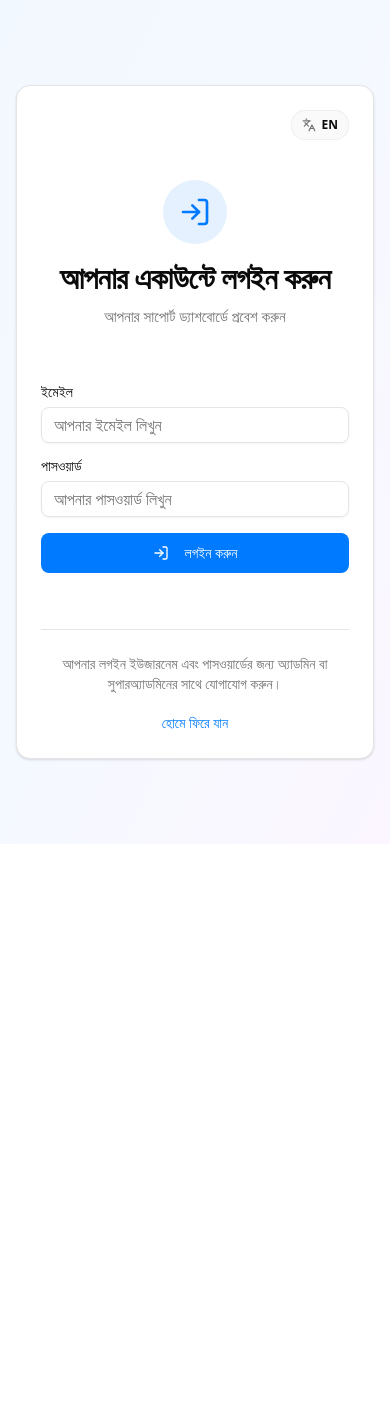
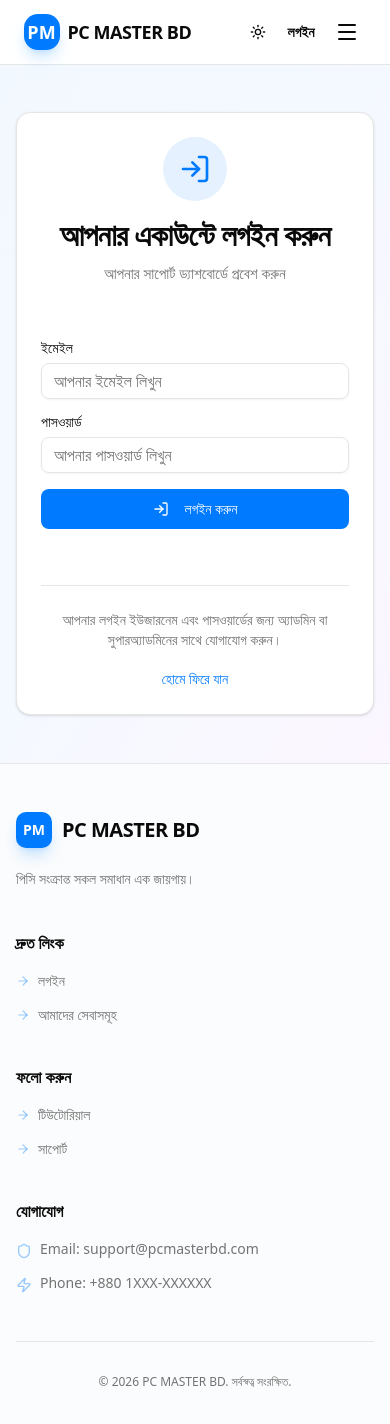
Before and after one commit to pcmasterbd/PMBD-Support-Center, a Next.js app: page /login in a window 390 px wide. Shown: the top 1424 px of the page. Before the commit the page ends 844 px from the top, so only its background shows below. Built offline with nearby package versions, Linux system fonts and the light colour scheme.

Commit message:
add to nav

```diff
--- a/app/login/page.tsx
+++ b/app/login/page.tsx
@@ -11,8 +11,9 @@ import { Input } from '@/components/ui/input'
 import { Label } from '@/components/ui/label'
 import { LogIn, Loader2, CheckCircle2, AlertCircle } from 'lucide-react'
 import { useLanguage } from '@/lib/language-context'
-import { LanguageToggle } from '@/components/language-toggle'
 import { toast } from 'sonner'
+import { Navbar } from '@/components/navbar'
+import { Footer } from '@/components/footer'
 
 function LoginForm() {
     const router = useRouter()
@@ -78,9 +79,6 @@ function LoginForm() {
 
     return (
         <Card className="w-full max-w-md p-5 sm-std:p-6 md:p-8">
-            <div className="flex justify-end mb-4">
-                <LanguageToggle />
-            </div>
             <div className="text-center mb-8">
                 <div className="inline-flex items-center justify-center w-16 h-16 rounded-full bg-primary/10 mb-4">
                     <LogIn className="w-8 h-8 text-primary" />
@@ -172,7 +170,9 @@ function LoginForm() {
 
 export default function LoginPage() {
     return (
-        <div className="min-h-screen flex items-center justify-center px-3 sm-std:px-4 py-8 sm-std:py-12 bg-gradient-to-br from-primary/5 via-blue-500/5 to-purple-500/5">
+        <div className="min-h-screen flex flex-col pt-16">
+            <Navbar />
+            <main className="flex-1 flex items-center justify-center px-3 sm-std:px-4 py-8 sm-std:py-12 bg-gradient-to-br from-primary/5 via-blue-500/5 to-purple-500/5">
                 <Suspense fallback={
                     <Card className="w-full max-w-md p-5 sm-std:p-6 md:p-8 flex items-center justify-center min-h-[400px]">
                         <Loader2 className="h-8 w-8 animate-spin text-primary" />
@@ -180,6 +180,8 @@ export default function LoginPage() {
                 }>
                     <LoginForm />
                 </Suspense>
+            </main>
+            <Footer />
         </div>
     )
 }
--- a/app/page.tsx
+++ b/app/page.tsx
@@ -1,6 +1,7 @@
 'use client'
 
 import { Navbar } from "@/components/navbar"
+import { Footer } from "@/components/footer"
 import { Button } from "@/components/ui/button"
 import { Card } from "@/components/ui/card"
 import Link from "next/link"
@@ -118,60 +119,7 @@ export default function HomePage() {
         </div>
       </section>
 
-      {/* Footer */}
-      <footer className="py-12 md:py-20 px-4 border-t bg-slate-50/50 dark:bg-zinc-950/50">
-        <div className="container mx-auto max-w-6xl">
-          <div className="grid grid-cols-1 sm:grid-cols-2 lg:grid-cols-4 gap-10 md:gap-12">
-            <div className="col-span-1 sm:col-span-2 lg:col-span-1">
-              <div className="flex items-center gap-2.5 mb-5">
-                <div className="w-9 h-9 rounded-lg bg-primary flex items-center justify-center text-white font-black text-sm shadow-lg shadow-primary/20">PM</div>
-                <h3 className="font-black text-xl m-0 tracking-tight">PC MASTER BD</h3>
-              </div>
-              <p className="text-sm md:text-base text-muted-foreground leading-relaxed">
-                {t('landing.footerDesc')}
-              </p>
-            </div>
-            <div>
-              <h4 className="font-bold mb-4 md:mb-6 text-base md:text-lg text-foreground">{t('landing.footerQuickLinks')}</h4>
-              <ul className="space-y-3.5 text-sm md:text-base">
-                <li><Link href="/login" className="text-muted-foreground hover:text-primary transition-colors flex items-center gap-2">
-                  <ArrowRight className="w-3.5 h-3.5 text-primary/40" /> {t('navbar.login')}
-                </Link></li>
-                <li><Link href="#features" className="text-muted-foreground hover:text-primary transition-colors flex items-center gap-2">
-                  <ArrowRight className="w-3.5 h-3.5 text-primary/40" /> {t('landing.featuresTitle')}
-                </Link></li>
-              </ul>
-            </div>
-            <div>
-              <h4 className="font-bold mb-4 md:mb-6 text-base md:text-lg text-foreground">{t('landing.footerFollowUs')}</h4>
-              <ul className="space-y-3.5 text-sm md:text-base">
-                <li><Link href="#tutorials" className="text-muted-foreground hover:text-primary transition-colors flex items-center gap-2">
-                  <ArrowRight className="w-3.5 h-3.5 text-primary/40" /> {t('navbar.tutorials')}
-                </Link></li>
-                <li><Link href="#support" className="text-muted-foreground hover:text-primary transition-colors flex items-center gap-2">
-                  <ArrowRight className="w-3.5 h-3.5 text-primary/40" /> {t('navbar.support')}
-                </Link></li>
-              </ul>
-            </div>
-            <div>
-              <h4 className="font-bold mb-4 md:mb-6 text-base md:text-lg text-foreground">{t('landing.footerContact')}</h4>
-              <ul className="space-y-3.5 text-sm md:text-base text-muted-foreground">
-                <li className="flex items-start gap-2 break-all">
-                  <Shield className="w-4 h-4 mt-1 text-primary/40 flex-shrink-0" />
-                  <span>Email: support@pcmasterbd.com</span>
-                </li>
-                <li className="flex items-start gap-2">
-                  <Zap className="w-4 h-4 mt-1 text-primary/40 flex-shrink-0" />
-                  <span>Phone: +880 1XXX-XXXXXX</span>
-                </li>
-              </ul>
-            </div>
-          </div>
-          <div className="mt-12 md:mt-16 pt-8 md:pt-10 border-t text-center text-xs sm:text-sm font-medium text-muted-foreground">
-            © {new Date().getFullYear()} PC MASTER BD. {t('landing.footerRights')}.
-          </div>
-        </div>
-      </footer>
+      <Footer />
     </div>
   )
 }
--- /dev/null
+++ b/components/footer.tsx
@@ -0,0 +1,65 @@
+'use client'
+
+import Link from "next/link"
+import { Shield, Zap, ArrowRight } from "lucide-react"
+import { useLanguage } from "@/lib/language-context"
+
+export function Footer() {
+    const { t } = useLanguage()
+
+    return (
+        <footer className="py-12 md:py-20 px-4 border-t bg-slate-50/50 dark:bg-zinc-950/50">
+            <div className="container mx-auto max-w-6xl">
+                <div className="grid grid-cols-1 sm:grid-cols-2 lg:grid-cols-4 gap-10 md:gap-12">
+                    <div className="col-span-1 sm:col-span-2 lg:col-span-1">
+                        <div className="flex items-center gap-2.5 mb-5">
+                            <div className="w-9 h-9 rounded-lg bg-primary flex items-center justify-center text-white font-black text-sm shadow-lg shadow-primary/20">PM</div>
+                            <h3 className="font-black text-xl m-0 tracking-tight text-foreground">PC MASTER BD</h3>
+                        </div>
+                        <p className="text-sm md:text-base text-muted-foreground leading-relaxed">
+                            {t('landing.footerDesc')}
+                        </p>
+                    </div>
+                    <div>
+                        <h4 className="font-bold mb-4 md:mb-6 text-base md:text-lg text-foreground">{t('landing.footerQuickLinks')}</h4>
+                        <ul className="space-y-3.5 text-sm md:text-base">
+                            <li><Link href="/login" className="text-muted-foreground hover:text-primary transition-colors flex items-center gap-2">
+                                <ArrowRight className="w-3.5 h-3.5 text-primary/40" /> {t('navbar.login')}
+                            </Link></li>
+                            <li><Link href="/#features" className="text-muted-foreground hover:text-primary transition-colors flex items-center gap-2">
+                                <ArrowRight className="w-3.5 h-3.5 text-primary/40" /> {t('landing.featuresTitle')}
+                            </Link></li>
+                        </ul>
+                    </div>
+                    <div>
+                        <h4 className="font-bold mb-4 md:mb-6 text-base md:text-lg text-foreground">{t('landing.footerFollowUs')}</h4>
+                        <ul className="space-y-3.5 text-sm md:text-base">
+                            <li><Link href="/#tutorials" className="text-muted-foreground hover:text-primary transition-colors flex items-center gap-2">
+                                <ArrowRight className="w-3.5 h-3.5 text-primary/40" /> {t('navbar.tutorials')}
+                            </Link></li>
+                            <li><Link href="/#support" className="text-muted-foreground hover:text-primary transition-colors flex items-center gap-2">
+                                <ArrowRight className="w-3.5 h-3.5 text-primary/40" /> {t('navbar.support')}
+                            </Link></li>
+                        </ul>
+                    </div>
+                    <div>
+                        <h4 className="font-bold mb-4 md:mb-6 text-base md:text-lg text-foreground">{t('landing.footerContact')}</h4>
+                        <ul className="space-y-3.5 text-sm md:text-base text-muted-foreground">
+                            <li className="flex items-start gap-2 break-all">
+                                <Shield className="w-4 h-4 mt-1 text-primary/40 flex-shrink-0" />
+                                <span>Email: support@pcmasterbd.com</span>
+                            </li>
+                            <li className="flex items-start gap-2">
+                                <Zap className="w-4 h-4 mt-1 text-primary/40 flex-shrink-0" />
+                                <span>Phone: +880 1XXX-XXXXXX</span>
+                            </li>
+                        </ul>
+                    </div>
+                </div>
+                <div className="mt-12 md:mt-16 pt-8 md:pt-10 border-t text-center text-xs sm:text-sm font-medium text-muted-foreground">
+                    © {new Date().getFullYear()} PC MASTER BD. {t('landing.footerRights')}.
+                </div>
+            </div>
+        </footer>
+    )
+}
```
Lines whose indentation alone changed are shown as unchanged.
